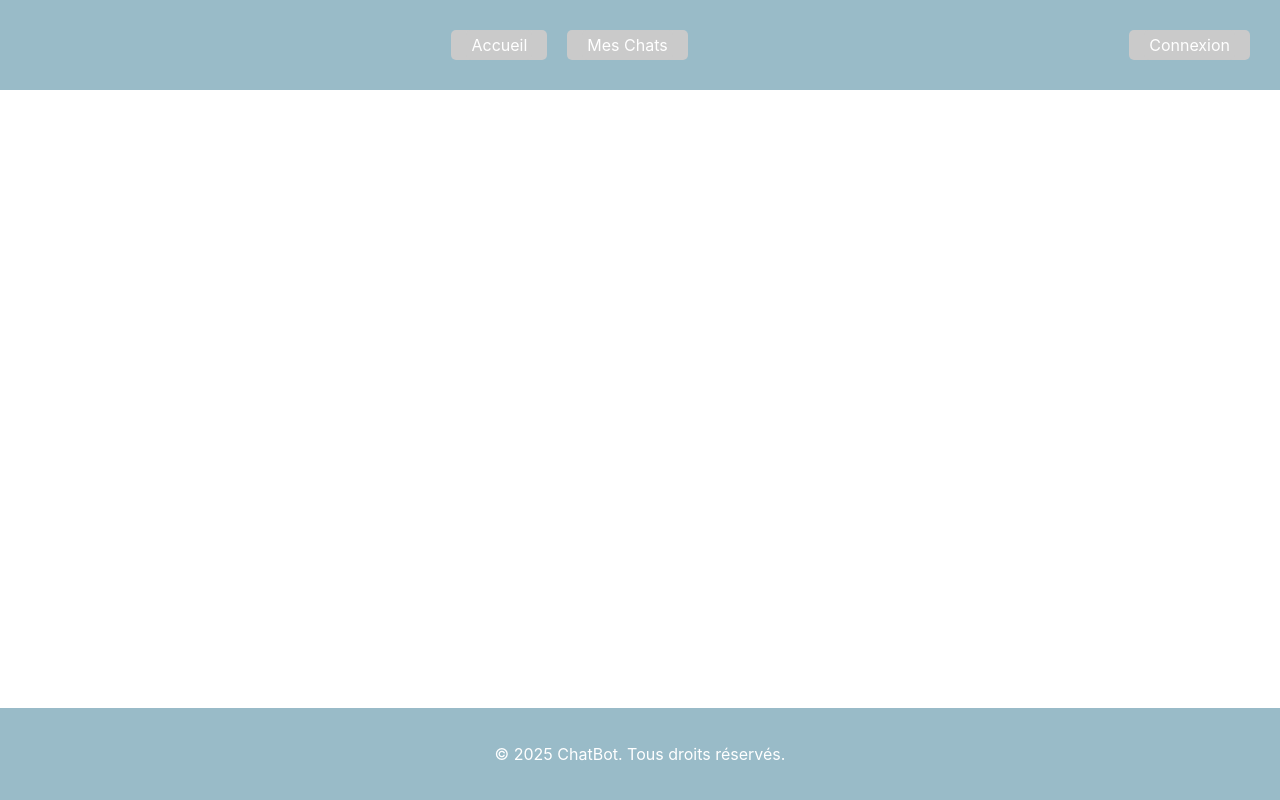
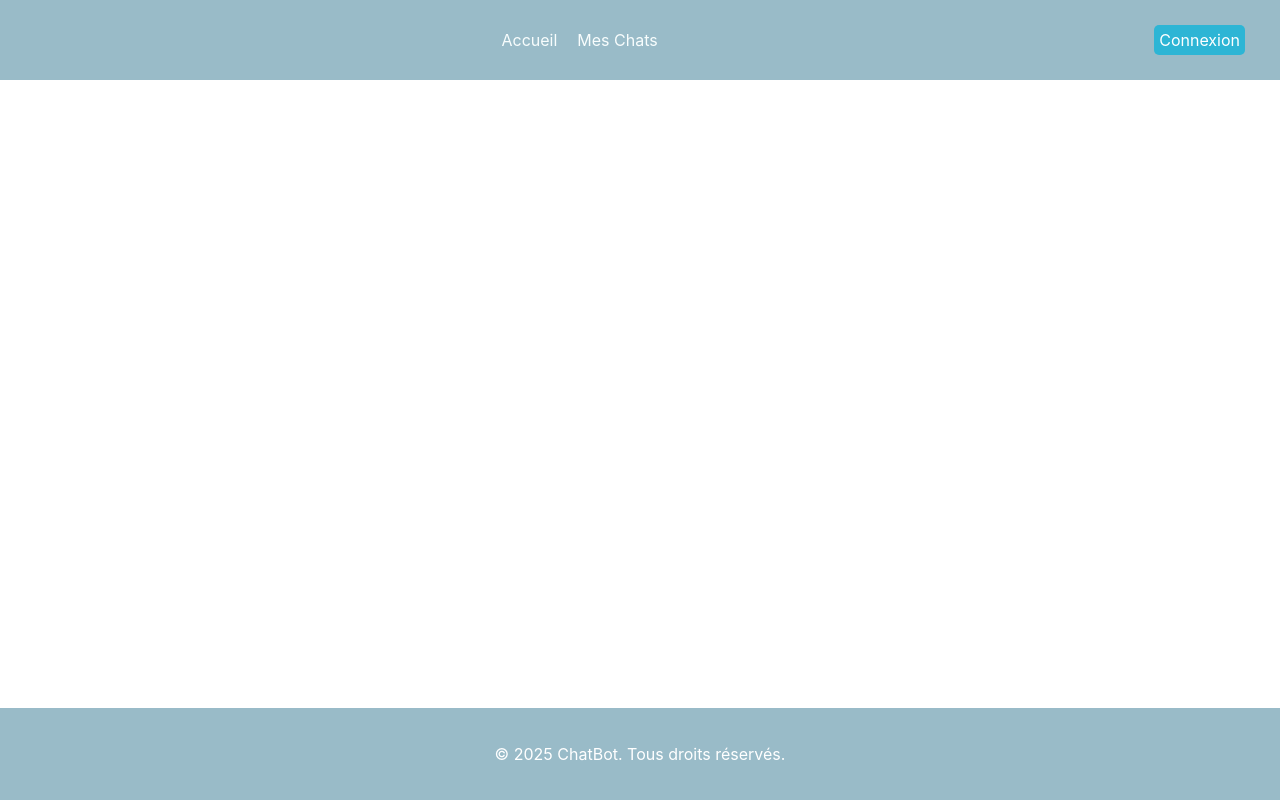
Before and after one commit to romainbrossault/Chatbot, a React (Create React App) app in the folder Frontend/frontend/: page / in a window 1280 px wide. Built offline with nearby package versions, Linux system fonts and the light colour scheme.

Commit message:
navbar edit

```diff
--- a/Frontend/frontend/src/App.js
+++ b/Frontend/frontend/src/App.js
@@ -1,22 +1,21 @@
-/*Importation des modules*/
-import { Route,Routes } from "react-router-dom";
+/* Importation des modules */
+import { Route, Routes } from "react-router-dom";
 
+/* Importation des pages */
+import Accueil from "./Pages/Accueil";
+import Chats from "./Pages/Chats";
+import Connexion from "./Pages/Connexion";
 
-/*Importation des pages*/
-import { Accueil } from "./Pages/Accueil";
-import { Chats } from "./Pages/Chats";
-import { Connexion } from "./Pages/Connexion";
-
-/*Importation des composants*/
-import { Navbar } from "./Components/navbar";
-import Footer from './Components/footer';
+/* Importation des composants */
+import Navbar from "./Components/navbar";
+import Footer from "./Components/footer";
 
 function App() {
   return (
     <div className="App">
       <Navbar />
       <Routes>
-        <Route path=".Accueil/" element={<Accueil />} />
+        <Route path="/" element={<Accueil />} />
         <Route path="/Chats" element={<Chats />} />
         <Route path="/Connexion" element={<Connexion />} />
       </Routes>
--- a/Frontend/frontend/src/CSS/navbar.css
+++ b/Frontend/frontend/src/CSS/navbar.css
@@ -19,37 +19,29 @@ nav ul {
     flex-grow: 1;
 }
 
-.navbar a {
+.nav-button {
+    text-decoration: none;
+    color: #f8fdfd;
+    transition-duration: 0.2s;
+    margin: 10px;
+}
+
+.nav-button:hover {
+    transition-duration: 0.2s;
+    color: rgb(235, 235, 235);
+}
+
+.login-button .nav-button {
     text-decoration: none;
     color: white;
-    background-color: #cacaca;
+    background-color: #2db5d5;
     padding: 5px 5px;
     border-radius: 5px;
-    margin : 10px;
+    margin: 15px;
     transition-duration: 0.2s;
 }
 
-.navbar a:hover {
-    transform: scale(1.1);
+.login-button .nav-button:hover {
     transition-duration: 0.2s;
+    background-color: #187bcd;
 }
-
-.login-button {
-    margin-left: auto;
-
-}
-
-.login-button a {
-    text-decoration: none;
-    color: white;
-    background-color: #cacaca;
-    padding: 5px 5px;
-    border-radius: 5px;
-    margin : 10px;
-    transition-duration: 0.2s;
-}
-
-.login-button a:hover {
-    transform: scale(2.0);
-    transition-duration: 0.2s;
-}
--- a/Frontend/frontend/src/Components/navbar.js
+++ b/Frontend/frontend/src/Components/navbar.js
@@ -2,18 +2,20 @@ import React from 'react';
 import { Link } from 'react-router-dom';
 import '../CSS/navbar.css';
 
-export const Navbar = () => {
+const Navbar = () => {
     return (
         <nav>
             <ul>
                 <div className='navbar'>
-                    <Link to="/"><a className='nav-button'>Accueil</a></Link>
-                    <Link to="/Chats"><a className='nav-button'>Mes Chats</a></Link>
+                    <Link to="/" className='nav-button'>Accueil</Link>
+                    <Link to="/Chats" className='nav-button'>Mes Chats</Link>
                 </div>
                 <div className='login-button'>
-                    <Link to="/Connexion"><a className='nav-button'>Connexion</a></Link>
+                    <Link to="/Connexion" className='nav-button'>Connexion</Link>
                 </div>
             </ul>
         </nav>
     );
 };
+
+export default Navbar;
--- a/Frontend/frontend/src/Pages/Accueil.js
+++ b/Frontend/frontend/src/Pages/Accueil.js
@@ -2,8 +2,7 @@ import React from "react";
 
 export const Accueil = () => {
     return
-        <div>Coucou
-        </div>
+        <div>Coucou</div>
 };
 
 export default Accueil;
```
